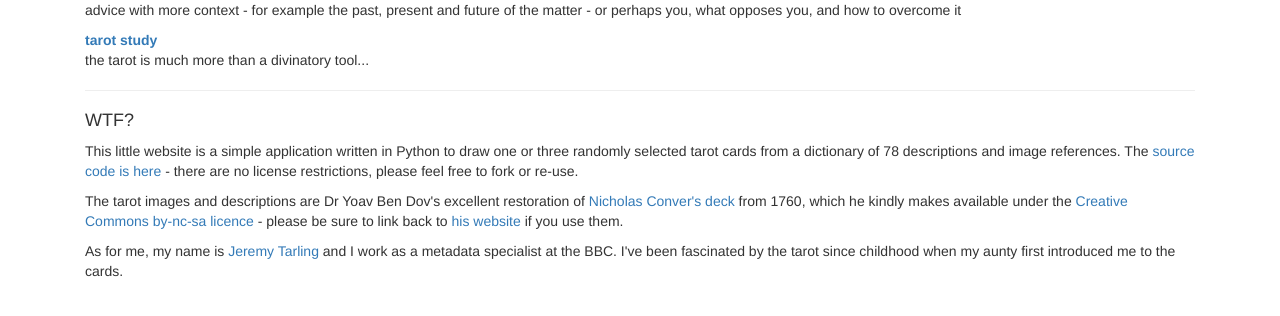
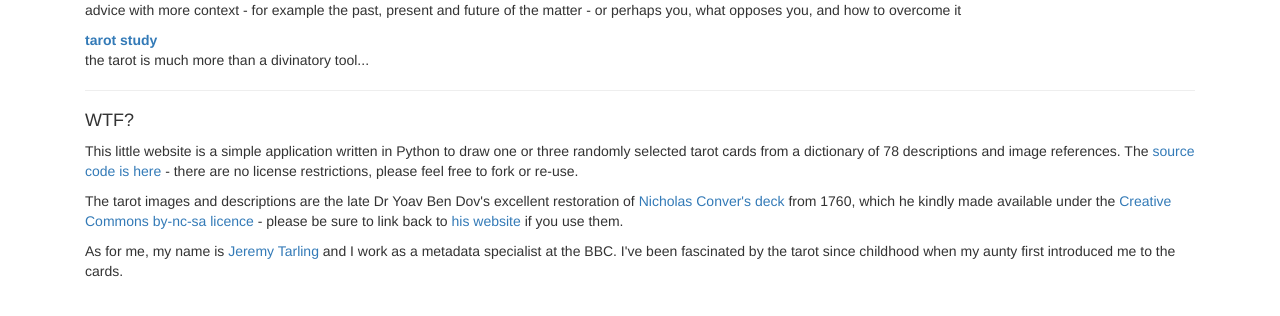
Before and after one commit to jeremytarling/python-tarot, a Flask app: page / in a window 1280 px wide. Shown: the part 284-600 px from the top of the page. Run offline with Flask 2, Linux system fonts and the light colour scheme; some libraries are stand-ins or nearby versions.

Commit message:
found out YBD had passed

```diff
--- a/webapp/templates/index.html
+++ b/webapp/templates/index.html
@@ -25,7 +25,7 @@
 
     <p>This little website is a simple application written in Python to draw one or three randomly selected tarot cards from a dictionary of 78 descriptions and image references.  The <a href="https://github.com/jeremytarling/python-tarot">source code is here</a> - there are no license restrictions, please feel free to fork or re-use.</p>
 
-    <p>The tarot images and descriptions are Dr Yoav Ben Dov's excellent restoration</a> of <a href="https://gallica.bnf.fr/ark:/12148/btv1b10520316w/f131.item" target="_blank">Nicholas Conver's deck</a> from 1760, which he kindly makes available under the <a href="https://creativecommons.org/licenses/by-nc-sa/3.0/" target="_blank">Creative Commons by-nc-sa licence</a> - please be sure to link back to <a href="http://www.cbdtarot.com/download/" target="_blank">his website</a> if you use them.</p>
+    <p>The tarot images and descriptions are the late Dr Yoav Ben Dov's excellent restoration</a> of <a href="https://gallica.bnf.fr/ark:/12148/btv1b10520316w/f131.item" target="_blank">Nicholas Conver's deck</a> from 1760, which he kindly made available under the <a href="https://creativecommons.org/licenses/by-nc-sa/3.0/" target="_blank">Creative Commons by-nc-sa licence</a> - please be sure to link back to <a href="http://www.cbdtarot.com/download/" target="_blank">his website</a> if you use them.</p>
 
     <p>As for me, my name is <a href="https://linktr.ee/jeremytarling">Jeremy Tarling</a> and I work as a metadata specialist at the BBC. I've been fascinated by the tarot since childhood when my aunty first introduced me to the cards.</p>
 
--- a/webapp/templates/reading_list.html
+++ b/webapp/templates/reading_list.html
@@ -12,10 +12,10 @@
     <br />a great beginner's book, and the deck and definitions used in this website</p>
 
     <p><strong><a href="https://www.treadwells-london.com/product-page/seeing-the-world-jean-claude-flornoy">Seeing The World</a> by Jean Claude Flornoy</strong>
-    <br />fascinating book by the restorer of the tarots of Dodal and Noblet</p>
+    <br />a fascinating book by the restorer of the tarots of Dodal and Noblet</p>
 
     <p><strong><a href="https://www.amazon.co.uk/Way-Tarot-Spiritual-Teacher-Cards/dp/1594772630">Way of Tarot: The Spiritual Teacher in the Cards</a> by  Alejandro Jodorowsky and Marianne Costa</strong>
-    <br />rich and complex interpretations of the Marseille tarot</p>
+    <br />a rich and complex interpretations of the Marseille tarot</p>
 
     <p><strong><a href="https://www.amazon.co.uk/Meditations-Tarot-Journey-Christian-Hermeticism/dp/1585421618">Meditations on the Tarot</a> by Victor Tomberg</strong>
     <br />a journey into Christian Hermeticism by one of its masters</p>
```
